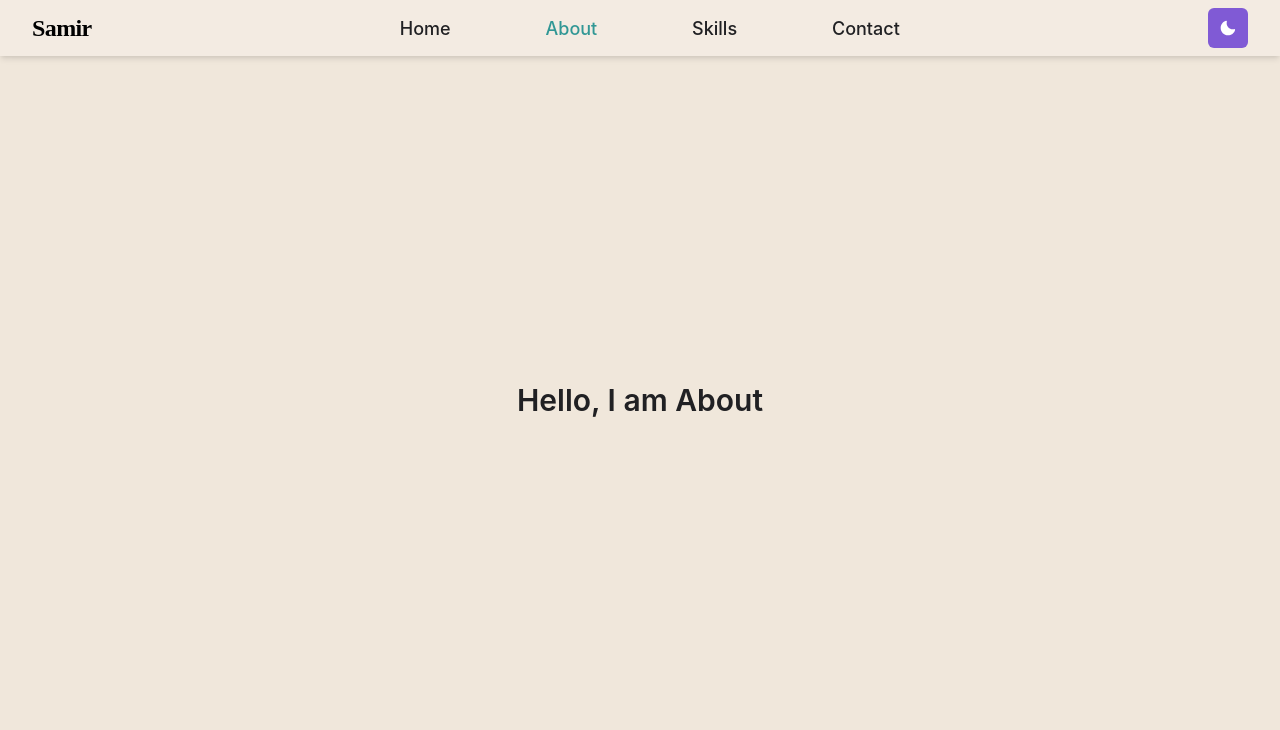
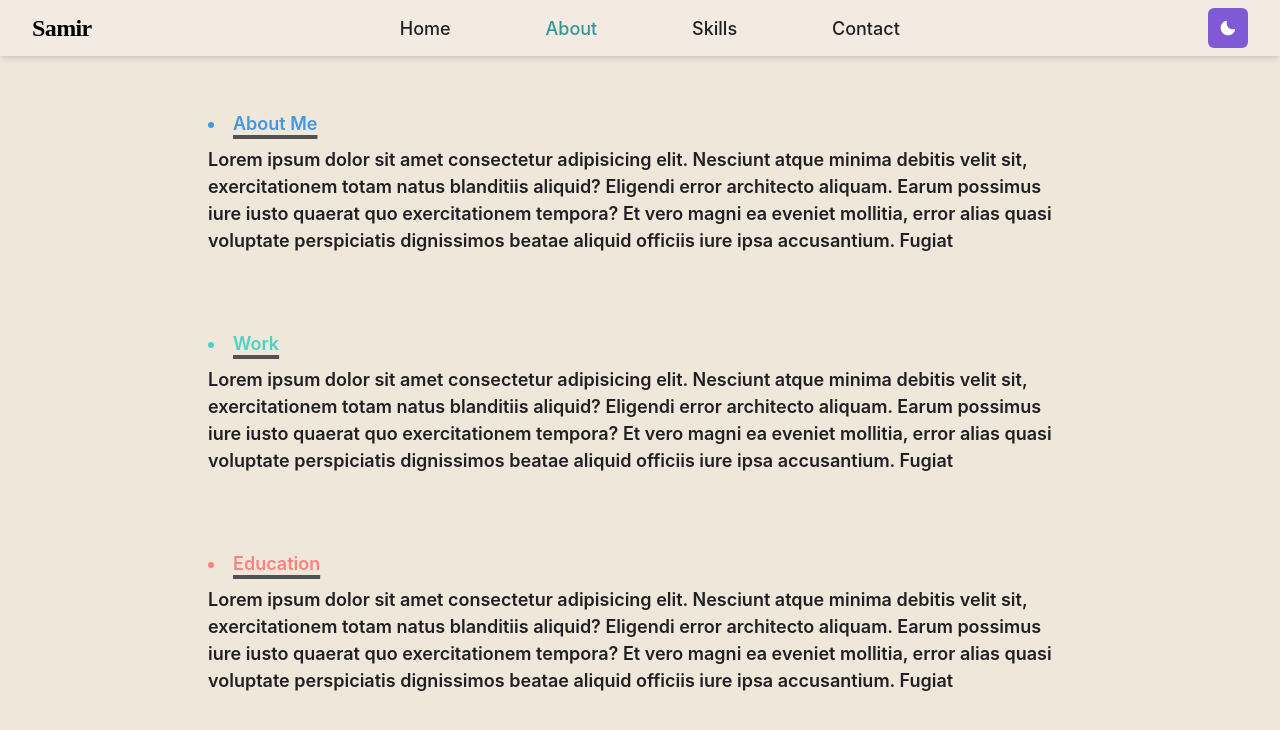
Before and after one commit to Samiroutlook/Samir, a React (Vite) app: page /about in a window 1280 px wide. Shown: the top 730 px of the page. Built offline with nearby package versions, Linux system fonts and the light colour scheme.

Commit message:
about leayout completed

```diff
--- a/src/Components/Pages/About.jsx
+++ b/src/Components/Pages/About.jsx
@@ -1,5 +1,5 @@
 import React from "react";
-import { Grid } from "@chakra-ui/react";
+import { Grid, Box, Text, Flex, Center } from "@chakra-ui/react";
 import { motion } from "framer-motion";
 
 function About() {
@@ -9,14 +9,100 @@ function About() {
       animate={{ opacity: 1 }}
       transition={{ duration: 0.5, ease: "easeOut" }}
     >
-      <Grid
-        placeItems={"center"}
-        h={"100vh"}
-        fontSize={["2xl", "3xl", "3xl"]}
-        fontWeight={600}
-      >
-        Hello, I am About
-      </Grid>
+      <Box w={"full"} h={"100vh"}>
+        <Flex
+          py={70}
+          justifyContent={"space-around"}
+          alignItems={"center"}
+          flexDirection={"column"}
+          h={"100vh"}
+          fontSize={["2xl", "3xl", "xl"]}
+          fontWeight={600}
+        >
+          <Box
+            fontSize={["sm", "md", "lg"]}
+            w={["98vw", "70vw"]}
+            textAlign={"left"}
+            overflow={"auto"}
+            bg={"transparent"}
+            rounded={"md"}
+            p={4}
+          >
+            <Text
+              textDecoration={"underline"}
+              textColor={"blue.400"}
+              textDecorationColor={"#525252"}
+              textDecorationThickness={"4px"}
+              mb={1}
+              lineHeight={2}
+              textUnderlineOffset={"5px"}
+            >
+              <li>About Me</li>
+            </Text>
+            Lorem ipsum dolor sit amet consectetur adipisicing elit. Nesciunt
+            atque minima debitis velit sit, exercitationem totam natus
+            blanditiis aliquid? Eligendi error architecto aliquam. Earum
+            possimus iure iusto quaerat quo exercitationem tempora? Et vero
+            magni ea eveniet mollitia, error alias quasi voluptate perspiciatis
+            dignissimos beatae aliquid officiis iure ipsa accusantium. Fugiat
+          </Box>
+          <Box
+            fontSize={["sm", "md", "lg"]}
+            w={["98vw", "70vw"]}
+            textAlign={"left"}
+            overflow={"hidden"}
+            bg={"transparent"}
+            rounded={"md"}
+            p={4}
+          >
+            <Text
+              textDecoration={"underline"}
+              textDecorationColor={"#525252"}
+              textDecorationThickness={"4px"}
+              mb={1}
+              lineHeight={2}
+              textUnderlineOffset={"5px"}
+              textColor={"teal.300"}
+            >
+              <li>Work</li>
+            </Text>
+            Lorem ipsum dolor sit amet consectetur adipisicing elit. Nesciunt
+            atque minima debitis velit sit, exercitationem totam natus
+            blanditiis aliquid? Eligendi error architecto aliquam. Earum
+            possimus iure iusto quaerat quo exercitationem tempora? Et vero
+            magni ea eveniet mollitia, error alias quasi voluptate perspiciatis
+            dignissimos beatae aliquid officiis iure ipsa accusantium. Fugiat
+          </Box>
+          <Box
+            fontSize={["sm", "md", "lg"]}
+            w={["98vw", "70vw"]}
+            textAlign={"left"}
+            overflow={"hidden"}
+            bg={"transparent"}
+            rounded={"md"}
+            p={4}
+            overflowY={"auto"}
+          >
+            <Text
+              textDecoration={"underline"}
+              textDecorationColor={"#525252"}
+              textDecorationThickness={"4px"}
+              mb={1}
+              lineHeight={2}
+              textUnderlineOffset={"5px"}
+              textColor={"red.300"}
+            >
+              <li>Education</li>
+            </Text>
+            Lorem ipsum dolor sit amet consectetur adipisicing elit. Nesciunt
+            atque minima debitis velit sit, exercitationem totam natus
+            blanditiis aliquid? Eligendi error architecto aliquam. Earum
+            possimus iure iusto quaerat quo exercitationem tempora? Et vero
+            magni ea eveniet mollitia, error alias quasi voluptate perspiciatis
+            dignissimos beatae aliquid officiis iure ipsa accusantium. Fugiat
+          </Box>
+        </Flex>
+      </Box>
     </motion.div>
   );
 }
```
Also changed, not shown: src/App.css (+16 -0 lines).
